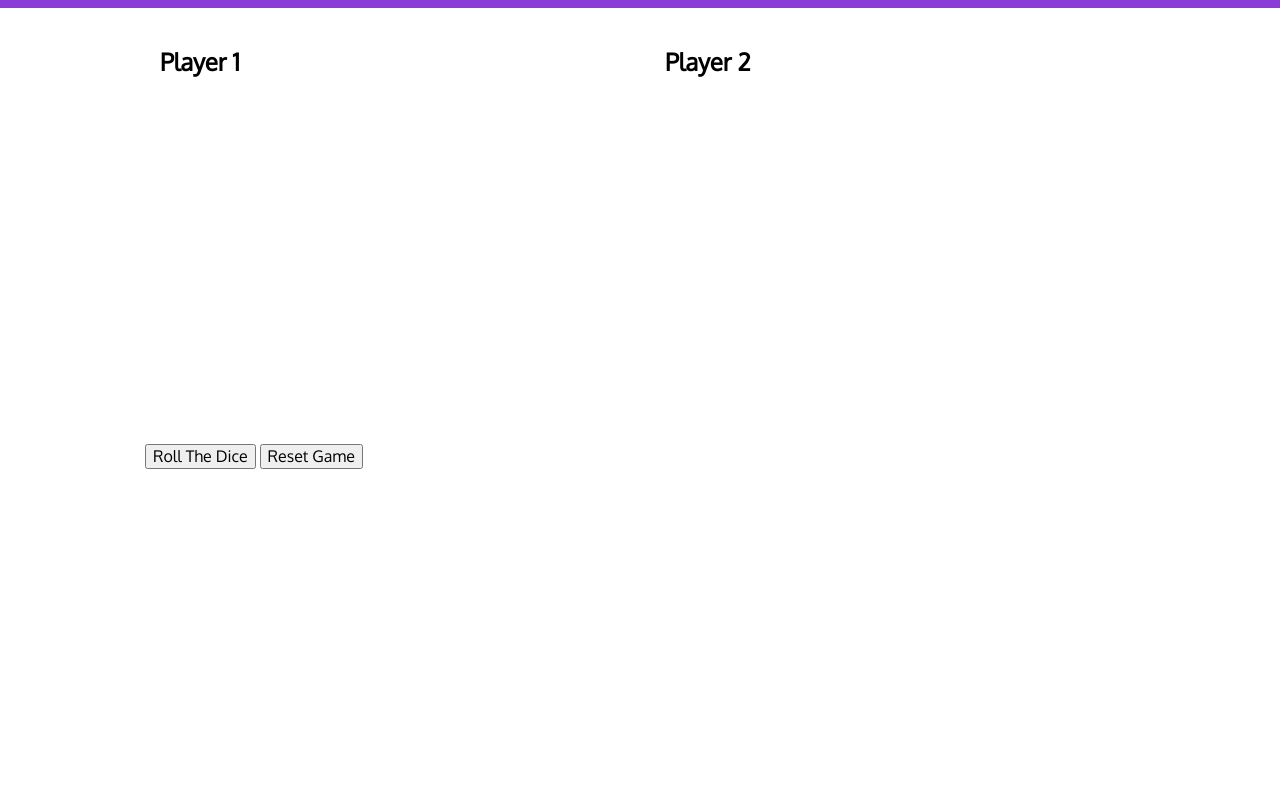
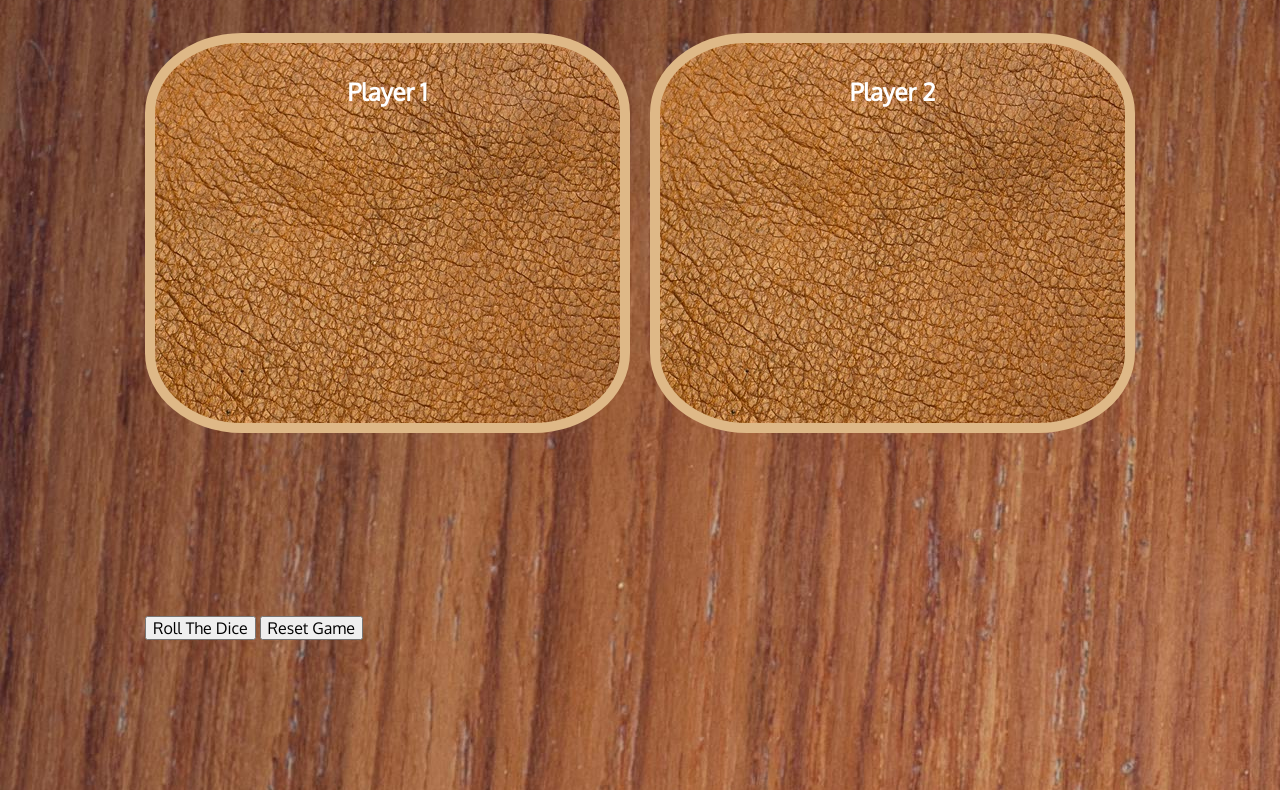
Before and after one commit to YashBulsaraBCIT/DiceGameProject, a plain HTML site: page index.html in a window 1280 px wide. Shown: the part 79-869 px from the top of the page. Drawn offline with nearby package versions, Linux system fonts and the light colour scheme.

Commit message:
V1.12
SASS mixin added and flexible.

```diff
--- a/css/styles.scss
+++ b/css/styles.scss
@@ -5,8 +5,51 @@
 
 html {
     box-sizing: border-box;
+    background-image: url(../images/wood-backgroound.jpg);
+}
+//Mixins
+@mixin dice-containers-fullscreen{
+    min-width: 100%;
+    min-height: 200px;
+    align-items: center;
+    position: relative;
+    left: 25%;
+    p{
+        padding-left: 13%;
+    }
+
 }
 
+@mixin dice-containers{
+    min-width: 100%;
+    min-height: 100%;
+    align-items: center;
+
+}
+@mixin player-boxes{
+    border: burlywood solid 10px;
+    border-radius: 20%;
+    padding: 20px;
+    background-image: url(../images/leather-background.jpg);
+    color: white;
+    height: 400px;
+    h2{
+        text-align: center;
+    }
+
+
+    // display: flex;
+    // flex-direction: column;
+    // align-items: center;
+    #dice-container1{
+        @include dice-containers();
+    }
+    #dice-container2{
+        @include dice-containers();
+    }
+}
+
+//_______________________________
 *,
 *:before,
 *:after {
@@ -14,7 +57,7 @@ html {
 }
 
 header {
-    background-color: #8c3cd6;
+
     padding: 10px;
 }
 
@@ -22,11 +65,12 @@ h1 {
     color: #EDEDE5;
     padding: 10px;
     margin: 5px;
+    text-align: center;
 }
 
 footer {
     padding: 10px;
-    background-color: #8c3cd6;
+
 }
 
 footer h2,
@@ -135,6 +179,18 @@ p {
     overflow: auto;
   }
 
+.dice-img{
+    max-height: 100px;
+    max-width: 100px;
+    padding: 10px;
+    margin: 5px;
+}
+
+.game-buttons{
+    width: 100%;
+
+}
+
 #footer-wrapper {
     display: flex;
     max-width: 1020px;
@@ -150,6 +206,13 @@ p {
     display: grid;
     grid-template-columns: minmax(250px, 1fr);
 }
+#box1{
+    @include player-boxes();
+}
+#box2{
+    @include player-boxes();
+}
+
 
 #wrapper {
     width: auto;
@@ -181,7 +244,9 @@ p {
         padding: 10px;
     }
 
+
 }
+
 
 @media (min-width:650px) {
     .container{
@@ -192,4 +257,13 @@ p {
         grid-column: span 2;
     }
 
+    #dice-container1{
+        @include dice-containers-fullscreen();
+    }
+    #dice-container2{
+        @include dice-containers-fullscreen();
+    }
+
+
+
 }
--- a/index.html
+++ b/index.html
@@ -30,9 +30,10 @@
                 <h2>Player 2</h2>
                 <div id="dice-container2">
 
+
                 </div>
             </div>
-            <div>
+            <div class = "game-buttons">
                 <button id="roll">Roll The Dice</button>
                 <button id="reset">Reset Game</button>
             </div>
```
Also changed, not shown: css/styles.css, images/leather-background.jpg (added).
